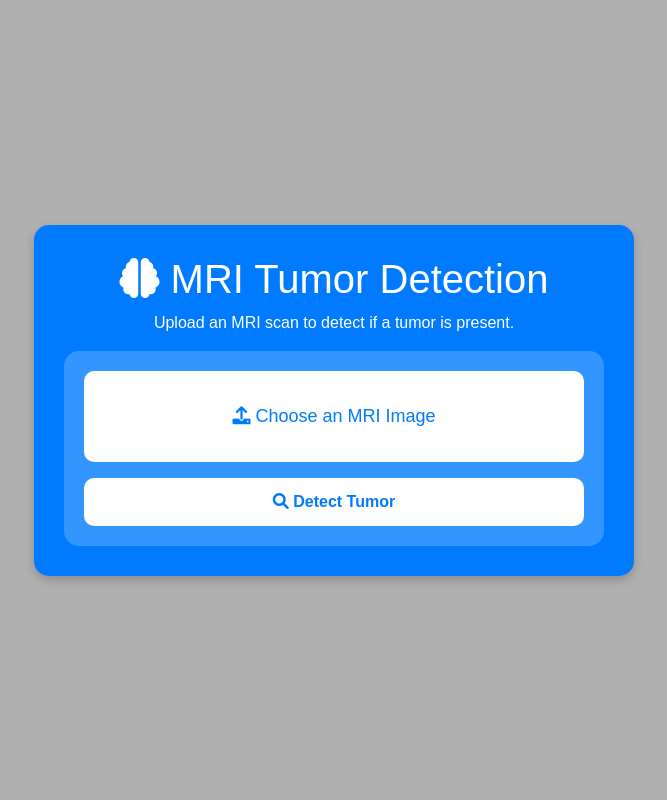
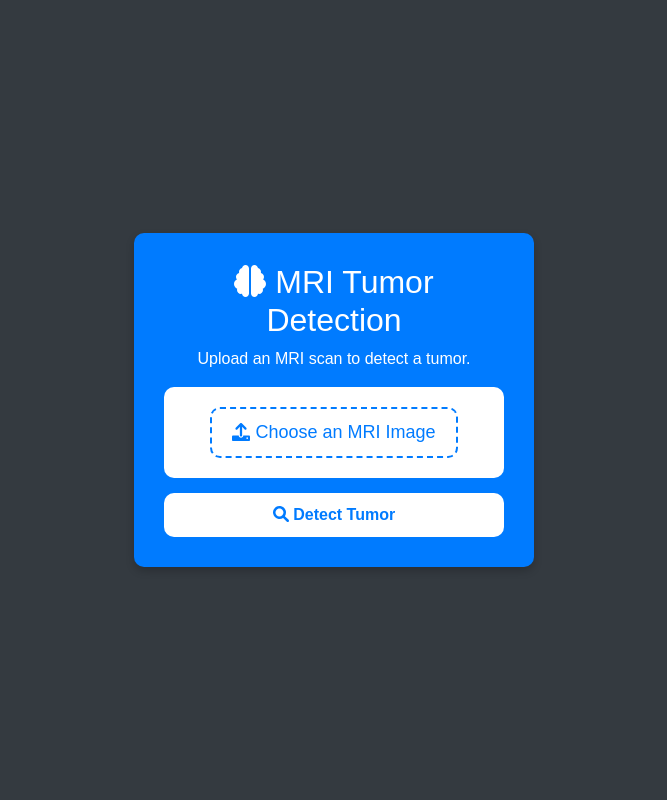
Before and after one commit to haricharanteja-11/BrainTumor, a Flask app: page / in a window 1280 px wide. Shown: the whole page, without its empty margins (306-973 px from the left). Run offline with Flask 3, Linux system fonts and the light colour scheme.

Commit message:
Update index.html

```diff
--- a/templates/index.html
+++ b/templates/index.html
@@ -5,135 +5,114 @@
     <meta name="viewport" content="width=device-width, initial-scale=1.0">
     <title>Brain Tumor Detection</title>
     <link href="https://cdn.jsdelivr.net/npm/bootstrap@5.3.0-alpha3/dist/css/bootstrap.min.css" rel="stylesheet">
-    <link rel="stylesheet" href="https://cdnjs.cloudflare.com/ajax/libs/font-awesome/6.0.0/css/all.min.css"> <!-- Correct FontAwesome -->
+    <script src="https://cdnjs.cloudflare.com/ajax/libs/font-awesome/6.0.0/js/all.min.js"></script>
     <style>
         body {
             font-family: 'Poppins', sans-serif;
-            background: #b0b0b0; /* Grey Background */
-            color: #ffffff;
+            background: #343a40;
+            color: white;
+            text-align: center;
             min-height: 100vh;
             display: flex;
             align-items: center;
             justify-content: center;
         }
-
         .container {
-            max-width: 600px;
+            background: #007bff;
             padding: 30px;
-            background: #007bff; /* Blue Background */
-            border-radius: 15px;
-            backdrop-filter: blur(10px);
-            box-shadow: 0 4px 10px rgba(0, 0, 0, 0.2);
+            border-radius: 10px;
+            width: 400px;
+            box-shadow: 0 4px 8px rgba(0, 0, 0, 0.2);
         }
-
-        .card {
-            border-radius: 15px;
-            background: rgba(255, 255, 255, 0.2);
-            border: none;
-        }
-
-        .card-body {
-            padding: 20px;
-        }
-
-        h1 {
-            color: white; /* White Text for Better Contrast */
-            text-align: center;
-        }
-
         .upload-box {
             background: white;
             padding: 20px;
             border-radius: 10px;
-            text-align: center;
+            margin-bottom: 15px;
         }
-
-        .upload-box input {
-            display: none;
-        }
-
         .upload-box label {
             cursor: pointer;
             font-size: 18px;
-            color: #007bff; /* Blue Text */
-            border: 2px dashed #ffffff; /* White Border */
+            color: #007bff;
+            border: 2px dashed #007bff;
             padding: 10px 20px;
             display: inline-block;
             border-radius: 10px;
         }
-
         .btn-custom {
-            background: white; /* White Button */
+            background: white;
             border: none;
-            padding: 12px;
+            padding: 10px;
             font-size: 16px;
             border-radius: 10px;
             width: 100%;
-            color: #007bff; /* Blue Text */
+            color: #007bff;
             font-weight: bold;
         }
-
         .btn-custom:hover {
             background: #f0f0f0;
         }
-
         .result-card {
+            display: none;
             margin-top: 20px;
-            padding: 20px;
-            text-align: center;
-            border-radius: 15px;
+            padding: 15px;
+            border-radius: 10px;
             background: white;
-            color: #333;
+            color: black;
         }
-
-        .result-card h4 {
-            font-size: 24px;
-            color: #007bff;
-        }
-
-        .result-card img {
-            max-width: 100%;
-            border-radius: 10px;
-            margin-top: 10px;
-        }
-
         .alert {
-            border-radius: 10px;
-            background: rgba(255, 0, 0, 0.8);
-            color: white;
+            display: none;
+            margin-top: 15px;
         }
     </style>
 </head>
 <body>
     <div class="container">
-        <h1><i class="fas fa-brain"></i> MRI Tumor Detection</h1>
-        <p class="text-center text-white">Upload an MRI scan to detect if a tumor is present.</p>
-
-        <!-- Upload Form -->
-        <div class="card">
-            <div class="card-body">
-                <form action="/" method="POST" enctype="multipart/form-data">
-                    <div class="upload-box">
-                        <input type="file" id="file" name="file" accept="image/*" required>
-                        <label for="file"><i class="fas fa-upload"></i> Choose an MRI Image</label>
-                    </div>
-                    <button type="submit" class="btn btn-custom mt-3"><i class="fas fa-search"></i> Detect Tumor</button>
-                </form>
+        <h2><i class="fas fa-brain"></i> MRI Tumor Detection</h2>
+        <p>Upload an MRI scan to detect a tumor.</p>
+        <form id="upload-form">
+            <div class="upload-box">
+                <input type="file" id="file" name="file" accept="image/*" required hidden>
+                <label for="file"><i class="fas fa-upload"></i> Choose an MRI Image</label>
             </div>
+            <button type="submit" class="btn btn-custom"><i class="fas fa-search"></i> Detect Tumor</button>
+        </form>
+        <div id="result-container" class="result-card">
+            <h4 id="result-text"></h4>
+            <p>Confidence: <strong id="confidence-text"></strong>%</p>
+            <img id="uploaded-image" src="" alt="Uploaded Image" style="max-width: 100%; border-radius: 10px;">
         </div>
-
-        {% if result %}
-        <!-- Display Results -->
-        <div class="result-card">
-            <h4>{{ result }}</h4>
-            <p>Confidence: <strong>{{ confidence }}</strong></p>
-            <img src="{{ url_for('static', filename='uploads/' + file_path) }}" alt="Uploaded Image">
-        </div>
-        {% endif %}
-
-        {% if error %}
-        <div class="alert alert-danger mt-3">{{ error }}</div>
-        {% endif %}
+        <div id="error-container" class="alert alert-danger"></div>
     </div>
+    <script>
+        document.getElementById("upload-form").addEventListener("submit", async function (event) {
+            event.preventDefault();
+            let fileInput = document.getElementById("file").files[0];
+            if (!fileInput) {
+                alert("Please select an image first!");
+                return;
+            }
+            let formData = new FormData();
+            formData.append("file", fileInput);
+            try {
+                let response = await fetch("/predict", { method: "POST", body: formData });
+                let data = await response.json();
+                if (response.ok) {
+                    document.getElementById("result-text").innerText = "Prediction: " + data.prediction;
+                    document.getElementById("confidence-text").innerText = data.confidence.toFixed(2);
+                    document.getElementById("uploaded-image").src = URL.createObjectURL(fileInput);
+                    document.getElementById("result-container").style.display = "block";
+                    document.getElementById("error-container").style.display = "none";
+                } else {
+                    document.getElementById("error-container").innerText = "Error: " + data.error;
+                    document.getElementById("error-container").style.display = "block";
+                    document.getElementById("result-container").style.display = "none";
+                }
+            } catch (error) {
+                document.getElementById("error-container").innerText = "Something went wrong. Check backend logs.";
+                document.getElementById("error-container").style.display = "block";
+            }
+        });
+    </script>
 </body>
 </html>
```
